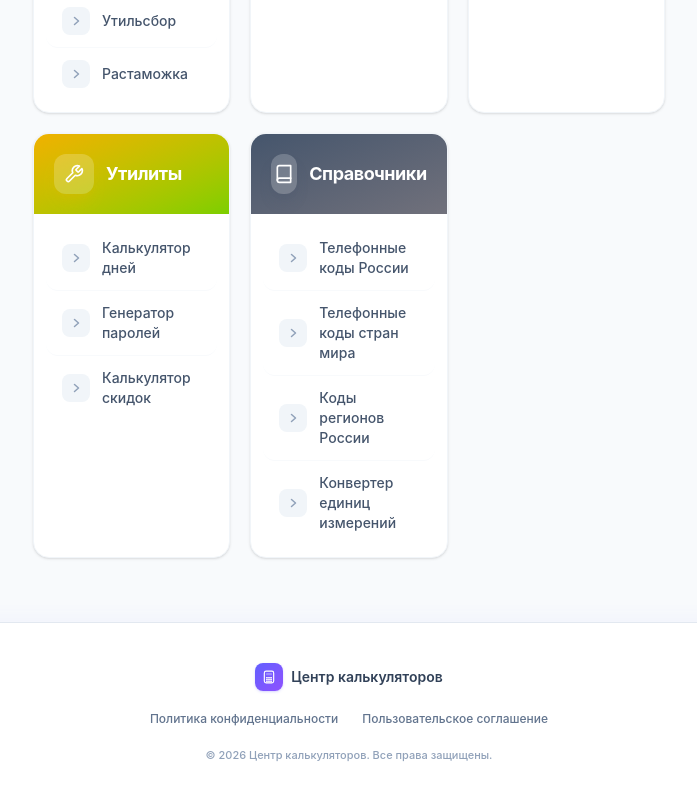
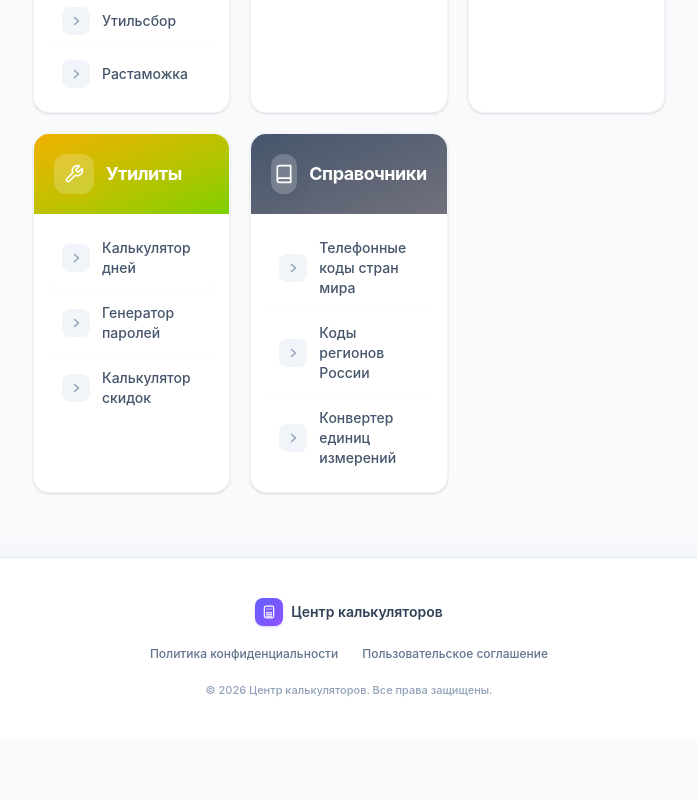
Before and after one commit to Dronych2004/m_calccenter, a React (Vite) app: page / in a window 1280 px wide. Shown: the part 1472-2272 px from the top of the page, without its empty margins (291-988 px from the left). After the commit the page ends 2211 px from the top, so only its background shows below. Built offline with nearby package versions, Linux system fonts and the light colour scheme.

Commit message:
refactor: убрать раздел Телефонные коды России из хедера, главной и маршрутов

```diff
--- a/src/App.tsx
+++ b/src/App.tsx
@@ -37,7 +37,6 @@ const FuelCalculator = lazy(() => import('./calculators/FuelCalculator'));
 const BMICalculator = lazy(() => import('./calculators/BMICalculator'));
 const WallpaperCalculator = lazy(() => import('./calculators/WallpaperCalculator'));
 const DateCalculator = lazy(() => import('./calculators/DateCalculator'));
-const PhoneCodesRussia = lazy(() => import('./calculators/PhoneCodesRussia'));
 const CountryCodes = lazy(() => import('./calculators/CountryCodes'));
 const RegionCodes = lazy(() => import('./calculators/RegionCodes'));
 const UnitConverter = lazy(() => import('./calculators/UnitConverter'));
@@ -92,7 +91,6 @@ export default function App() {
                   <Route path="/bmi" element={<BMICalculator />} />
                   <Route path="/wallpaper" element={<WallpaperCalculator />} />
                   <Route path="/days" element={<DateCalculator />} />
-                  <Route path="/phone-codes" element={<PhoneCodesRussia />} />
                   <Route path="/country-codes" element={<CountryCodes />} />
                   <Route path="/region-codes" element={<RegionCodes />} />
                   <Route path="/unit-converter" element={<UnitConverter />} />
--- a/src/components/Header.tsx
+++ b/src/components/Header.tsx
@@ -96,7 +96,6 @@ const categories: Category[] = [
     titleRu: 'Справочники',
     titleEn: 'Reference',
     calculators: [
-      { path: '/phone-codes', titleRu: 'Телефонные коды России', titleEn: 'Russia Phone Codes' },
       { path: '/country-codes', titleRu: 'Телефонные коды стран мира', titleEn: 'World Country Codes' },
       { path: '/region-codes', titleRu: 'Коды регионов России', titleEn: 'Russia Region Codes' },
       { path: '/unit-converter', titleRu: 'Конвертер единиц измерений', titleEn: 'Unit Converter' },
--- a/src/pages/HomePage.tsx
+++ b/src/pages/HomePage.tsx
@@ -142,12 +142,11 @@ const categories: CategoryCard[] = [
     Icon: BookIcon,
     titleRu: 'Справочники',
     titleEn: 'Reference',
-    descRu: 'Телефонные коды России и стран мира, коды регионов, конвертер единиц',
-    descEn: 'Russia and world phone codes, region codes, unit converter',
+    descRu: 'Телефонные коды стран мира, коды регионов, конвертер единиц',
+    descEn: 'World phone codes, region codes, unit converter',
     gradient: 'from-slate-600 to-zinc-500',
     shadow: 'shadow-slate-600/20',
     calculators: [
-      { path: '/phone-codes', titleRu: 'Телефонные коды России', titleEn: 'Russia Phone Codes' },
       { path: '/country-codes', titleRu: 'Телефонные коды стран мира', titleEn: 'World Country Codes' },
       { path: '/region-codes', titleRu: 'Коды регионов России', titleEn: 'Russia Region Codes' },
       { path: '/unit-converter', titleRu: 'Конвертер единиц измерений', titleEn: 'Unit Converter' },
```
